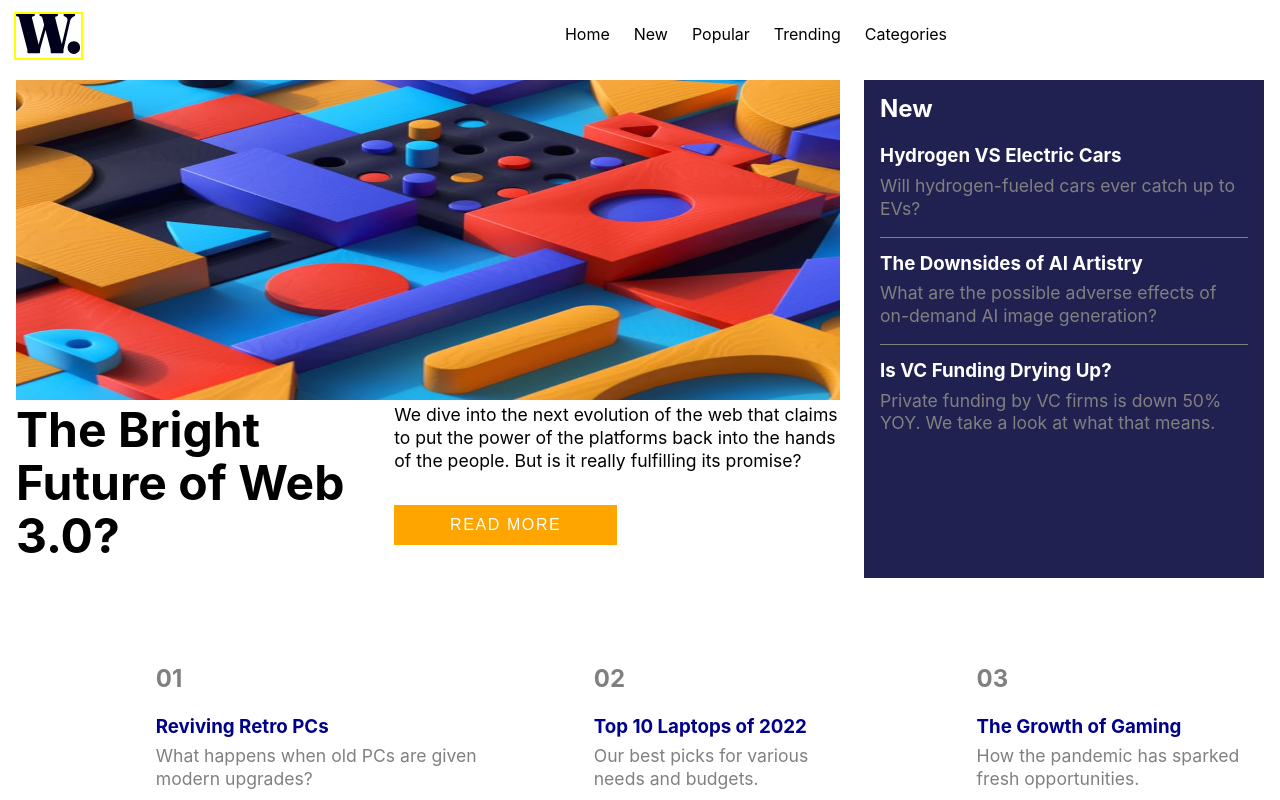
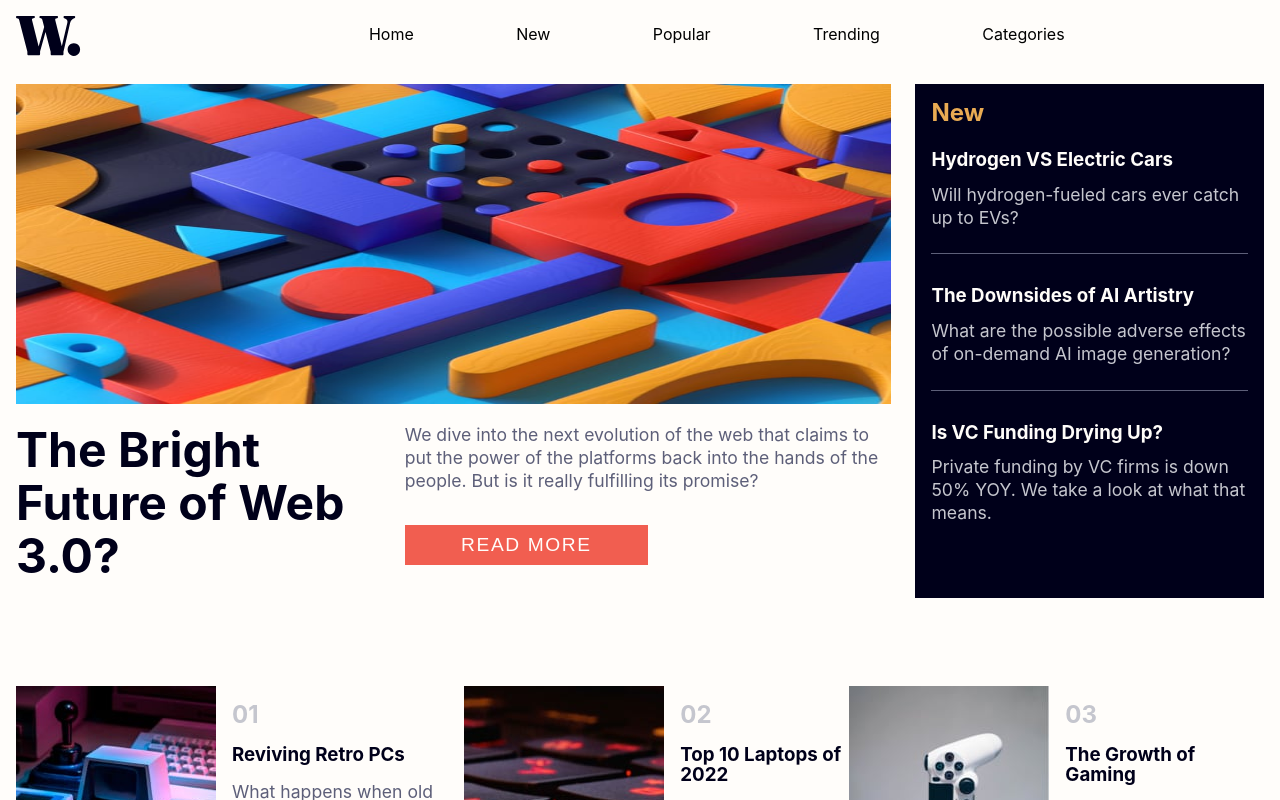
Before and after one commit to HassanAkhtar8/news-homepage-react, a React (Create React App) app: page / in a window 1280 px wide. Shown: the top 800 px of the page. Built offline with nearby package versions, Linux system fonts and the light colour scheme.

Commit message:
added styles

```diff
--- a/package.json
+++ b/package.json
@@ -1,5 +1,5 @@
 {
-  "homepage": "https://HassanAkhtar8.github.io/news-homepage-react/",
+  "homepage": "https://HassanAkhtar8.github.io/news-homepage-react",
   "name": "news-homepage",
   "version": "0.1.0",
   "private": true,
--- a/src/App.js
+++ b/src/App.js
@@ -1,5 +1,3 @@
-//import logo from './logo.svg';
-//import './App.css';
 import Header from './components/Header';
 import Frame from './components/Frame';
 import './components/scss/input.css';
--- a/src/components/Frame.js
+++ b/src/components/Frame.js
@@ -1,7 +1,7 @@
 import frames from './assets/images/image-web-3-mobile.jpg';
 function Frame (){
     return(
-        <div class="web">
+        <div className="web">
 
     <img className='main-frame' src={frames} aria-hidden="true" alt='mainFrame'/>
     <div className='flex'>
--- a/src/components/Nav.js
+++ b/src/components/Nav.js
@@ -1,7 +1,6 @@
 import React from "react";
 function Nav(props){
     return(
-        //added commit
         <nav id="desktop" className={`slide ${props.active? "slider" : "" }`} >
             <ul>
             <li>Home</li>
--- a/src/components/scss/input.css
+++ b/src/components/scss/input.css
@@ -34,22 +34,42 @@ Weights: 400, 700, 800
 body {
   box-sizing: border-box;
   min-height: 100vh;
-  display: flex;
-  align-content: center;
-  justify-content: center;
   margin: 1rem;
+  background-color: hsl(36, 100%, 99%);
+}
+
+#root {
+  display: grid;
+  height: 100%;
+  grid-template-areas: "head head head head" "main main main main" "main main main main" "side side side side" "foot foot foot foot";
+}
+
+.menu-bar {
+  grid-area: head;
+}
+
+.web {
+  grid-area: main;
+}
+
+.new-dark {
+  grid-area: side;
+}
+
+.count {
+  grid-area: foot;
 }
 
 ul {
   list-style: none;
 }
+ul li:hover {
+  color: hsl(5, 85%, 63%);
+  cursor: pointer;
+}
 
 .logo {
   width: auto;
-}
-
-.hidden {
-  display: none;
 }
 
 .logo-container {
@@ -64,6 +84,7 @@ ul {
 }
 
 h1 {
+  color: hsl(240, 100%, 5%);
   font-size: 3rem;
   font-size: 900;
   margin-bottom: 1rem;
@@ -72,69 +93,78 @@ h1 {
 p {
   font-size: 1.1rem;
   line-height: 1.3;
+  color: hsl(236, 13%, 42%);
 }
 
 .btn {
   width: 50%;
   height: 2.5rem;
   border: none;
-  background-color: orange;
+  background-color: hsl(5, 85%, 63%);
   letter-spacing: 0.1rem;
-  font-size: 1rem;
-  color: white;
+  font-size: 1.2rem;
+  color: hsl(36, 100%, 99%);
   margin: 2rem 0;
   cursor: pointer;
 }
 
-h2 {
-  margin-bottom: 1.5rem;
+.btn:hover {
+  background-color: hsl(240, 100%, 5%);
 }
 
 .new-dark {
-  color: white;
+  background-color: hsl(240, 100%, 5%);
+  color: hsl(36, 100%, 99%);
   padding: 1rem;
-  background-color: rgb(33, 33, 81);
 }
 .new-dark p {
-  color: gray;
+  color: hsl(233, 8%, 79%);
 }
 .new-dark .new-child {
-  margin-bottom: 1rem;
+  margin-bottom: 2rem;
 }
 .new-dark .new-child p {
-  margin-bottom: 1rem;
+  margin-bottom: 1.5rem;
 }
 .new-dark .new-child .line {
   width: 100%;
   height: 1px;
-  background-color: gray;
+  background-color: hsl(236, 13%, 42%);
+}
+.new-dark h2 {
+  color: hsl(35, 77%, 62%);
+  margin-bottom: 1.5rem;
+}
+.new-dark h3:hover {
+  color: hsl(35, 77%, 62%);
 }
 
 h3 {
-  margin-bottom: 0.5rem;
+  margin-bottom: 0.8rem;
 }
 
 .count {
-  height: 2rem;
   margin-top: 4rem;
 }
 .count h2 {
-  color: gray;
+  color: hsl(233, 8%, 79%);
+  margin-bottom: 1rem;
+  margin-top: 1rem;
 }
 .count h3 {
-  color: darkblue;
+  color: hsl(240, 100%, 5%);
+}
+.count h3:hover {
+  color: hsl(5, 85%, 63%);
 }
 .count p {
-  color: gray;
+  color: hsl(236, 13%, 42%);
+  line-height: 1.8rem;
 }
 .count .count-child {
   display: flex;
-  justify-content: space-between;
+  gap: 1rem;
   margin-bottom: 2rem;
-}
-.count .count-child .count-img {
-  width: 40%;
-  margin-right: 1rem;
 }
 
 .nav-icon {
@@ -154,7 +184,7 @@ ul li {
 
 .slide {
   position: absolute;
-  background-color: white;
+  background-color: hsl(36, 100%, 99%);
   top: 0;
   right: 0;
   width: 80%;
@@ -167,37 +197,34 @@ ul li {
   right: 0;
 }
 
-@media screen and (min-width: 40em) {
+@media screen and (min-width: 45em) {
   #root {
-    display: grid;
-    height: 100%;
-    grid-template-columns: repeat(3, 1fr);
-    grid-template-rows: 2.5em 1fr 1fr;
-    grid-auto-rows: minmax(15em, 20em);
-    gap: 1.5rem;
-  }
-  .menu-bar {
-    grid-column: 1/-1;
-    display: flex;
-    align-items: center;
-  }
-  .web {
-    grid-column: 1/3;
+    grid-template-areas: "head head head head" "main main main main" "foot foot side side" "foot foot side side";
   }
   .web .flex {
+    margin-top: 1rem;
     display: flex;
   }
   .web .flex .btn-container {
     width: 100%;
   }
-  .new-dark {
-    grid-column: 3/-1;
+}
+@media screen and (min-width: 70em) {
+  #root {
+    grid-template-areas: "head head head head " "main main main side" "main main main side" "foot foot foot foot";
+    gap: 1.5rem;
+  }
+  .menu-bar {
+    display: flex;
+    align-items: center;
+  }
+  .web .flex .btn-container .btn {
+    width: 50%;
   }
   .new-dark .main-frame {
     width: 100%;
   }
   .count {
-    grid-column: 1/-1;
     display: flex;
   }
   .logo-container {
@@ -208,7 +235,9 @@ ul li {
     height: auto;
     margin-right: 2rem;
     margin-right: auto;
-    outline: 2px solid yellow;
+  }
+  .btn {
+    width: 100%;
   }
   ul {
     display: flex;
@@ -218,7 +247,7 @@ ul li {
   }
   ul li {
     padding: 0;
-    margin-right: 1.5rem;
+    margin-right: 10%;
   }
   .slide {
     background-color: transparent;
@@ -226,34 +255,7 @@ ul li {
     right: 0;
     height: auto;
   }
-  #desktop {
-    display: inline-block;
-  }
   .nav-icon {
     display: none;
   }
-  /*
-
-  .main-frame{
-   grid-area: b;
-  }
-  .new-dark{
-   grid-area: c;
-  }
-  h1{
-   grid-area: d;
-  }
-  .btn-container{
-   grid-area: e;
-  }
-  .one{
-   grid-area: f;
-  }
-  .two{
-   grid-area: g;
-  }
-  .three{
-   grid-area: h;
-  }
-  */
 }/*# sourceMappingURL=input.css.map */
--- a/src/components/scss/input.scss
+++ b/src/components/scss/input.scss
@@ -4,33 +4,57 @@
 body{
     box-sizing: border-box;
     min-height: 100vh;
-    //background-position: center;
-    //background-size: cover;
-    display: flex;
-    align-content: center;
-    justify-content: center;
     margin: 1rem;
+    background-color: u.$soft-white;
+}
+#root{
+    display: grid;
+    height: 100%;
+    grid-template-areas:
+    "head head head head"
+    "main main main main"
+    "main main main main"
+    "side side side side"
+    "foot foot foot foot";
+}
+.menu-bar{
+    grid-area: head;
+}
+.web{
+    grid-area: main;
+}
+.new-dark{
+    grid-area: side;
+}
+.count{
+    grid-area: foot;
 }
 ul{
     list-style: none;
+    li:hover{
+        color: u.$soft-red;
+        cursor: pointer;
+    }
 }
 .logo{
     width: auto;
 }
-.hidden{
+//.hidden{
     //visibility: hidden;
-    display: none;
-}
+   // display: none;
+//}
 .logo-container{
     display: flex;
     justify-content: space-between;
     margin-bottom: 2rem;
 }
+
 .main-frame{
     width: 100%;
     height: 20em;
 }
 h1{
+    color: u.$very-dark-blue;
     font-size: 3rem;
     font-size: 900;
     margin-bottom: 1rem;
@@ -38,69 +62,81 @@ h1{
 p{
     font-size: 1.1rem;
     line-height: 1.3;
+    color: u.$dark-gray-blue;
 }
 .btn{
     width: 50%;
     height: 2.5rem;
     border: none;
-    background-color: orange;
+    background-color: u.$soft-red;
     letter-spacing: 0.1rem;
-    font-size: 1rem;
-    color: white;
+    font-size: 1.2rem;
+    color: u.$soft-white;
     margin: 2rem 0;
     cursor: pointer;
 }
-h2{
-    margin-bottom: 1.5rem;
+.btn:hover{
+    background-color: u.$very-dark-blue;
 }
 .new-dark{
-    color: white;
+    background-color: u.$very-dark-blue;
+    color: u.$soft-white;
     p{
-        color: gray;
+        color: u.$grayish-blue;
     }
     padding: 1rem;
-    background-color: rgb(33, 33, 81);
     .new-child{
-        margin-bottom: 1rem;
+        margin-bottom: 2rem;
         p{
-            margin-bottom: 1rem;
+            margin-bottom: 1.5rem;
         }
         .line{
             width: 100%;
             height: 1px;
-            background-color: gray;
+            background-color: u.$dark-gray-blue;
         }
+    }
+    h2{
+        color: u.$soft-orange;
+        margin-bottom: 1.5rem;
+    }
+    h3:hover{
+        color: u.$soft-orange;
     }
 }
 h3{
-    margin-bottom: 0.5rem;
+    margin-bottom: 0.8rem;
 }
 .count{
-    height: 2rem;
+    //height: 2rem;
     margin-top: 4rem;
+    //margin-bottom: 10rem;
     h2{
-        color: gray;
+        color: u.$grayish-blue;
+        margin-bottom: 1rem;
+        margin-top: 1rem;
     }
     h3{
-        color: darkblue;
+        color: u.$very-dark-blue;
+    }
+    h3:hover{
+        color: u.$soft-red;
     }
     p{
-        color: gray;
+        color: u.$dark-gray-blue;
+        line-height: 1.8rem;
     }
     .count-child{
         display: flex;
-        justify-content: space-between;
+        gap: 1rem;
         margin-bottom: 2rem;
-        .count-img{
-            width: 40%;
-            margin-right: 1rem;
-        }
     }
 }
 .nav-icon{
     z-index: 999;
     cursor: pointer;
 }
+
 //navbar styles
 
 
@@ -115,7 +151,7 @@ ul{
 }
 .slide{
     position: absolute;
-    background-color: white;
+    background-color: u.$soft-white;
     top: 0;
     right: 0;
     width: 80%;
@@ -126,48 +162,57 @@ ul{
 .slider{
     right: 0;
 }
-
-@media screen and (min-width: 40em) {
+@media screen and (min-width: 45em) {
     #root{
-        display: grid;
-        height: 100%;
-        grid-template-columns: repeat(3, 1fr);
-        grid-template-rows: 2.5em 1fr 1fr;
-        grid-auto-rows: minmax(15em, 20em);
+        grid-template-areas:
+        "head head head head"
+        "main main main main"
+        "foot foot side side"
+        "foot foot side side";
+    }
+    .web{
+        //grid-column: 1/3;
+       .flex{
+        margin-top: 1rem;
+           display: flex;
+           .btn-container{
+               width: 100%;
+           }
+       }
+   }
+}
+@media screen and (min-width: 70em) {
+    #root{
+        grid-template-areas:
+        "head head head head "
+        "main main main side"
+        "main main main side"
+        "foot foot foot foot";
         gap: 1.5rem;
-   // grid-template-areas:
-   //     "a a a"
-   //     "b b c"
-   //     "d e c"
-   //     "f g h";
     }
 .menu-bar{
-    grid-column: 1/-1;
+    //grid-column: 1/-1;
     display: flex;
     align-items: center;
 }
 .web{
-     grid-column: 1/3;
-    // grid-row: 2/4;
-    .flex{
-        display: flex;
-        .btn-container{
-            width: 100%;
-        }
-    }
+   .flex{
+       .btn-container{
+           .btn{
+            width: 50%;
+           }
+       }
+   }
 }
 
-   //.nav-container{
-   // display: flex;
-   //}
   .new-dark{
     .main-frame{
         width: 100%;
     }
-    grid-column: 3/-1;
+   // grid-column: 3/-1;
   }
   .count{
-    grid-column: 1/-1;
+    //grid-column: 1/-1;
     display: flex;
   }
    .logo-container{
@@ -177,27 +222,22 @@ ul{
     height: auto;
     margin-right: 2rem;
     margin-right: auto;
-    outline: 2px solid yellow;
+    //outline: 2px solid yellow;
    }
-
-    //nav{
-    // outline: 2px solid red;
-    //height: 2rem;
-    //}
-
-
+    .btn{
+        width: 100%;
+    }
 
    ul{
     //border: 2px solid green;
     display: flex;
     flex-direction: row;
     justify-content: center;
-    //align-items: center;
 
     margin-top: 1.5rem;
     li{
         padding: 0;
-        margin-right: 1.5rem;
+        margin-right: 10%;
     }
    }
    .slide{
@@ -206,41 +246,8 @@ ul{
     right: 0;
     height: auto;
    }
-   #desktop{
-    display: inline-block;
-
-    //width: max-content;
-    //height: auto;
-    //right: 0;
-   }
     .nav-icon{
         display: none;
     }
-    //.menu-bar{
-        //grid-area: a;
-     //  }
-    /*
 
-   .main-frame{
-    grid-area: b;
-   }
-   .new-dark{
-    grid-area: c;
-   }
-   h1{
-    grid-area: d;
-   }
-   .btn-container{
-    grid-area: e;
-   }
-   .one{
-    grid-area: f;
-   }
-   .two{
-    grid-area: g;
-   }
-   .three{
-    grid-area: h;
-   }
-   */
 }
```
Also changed, not shown: src/components/index.html (deleted, +0 -154 lines), 1 other file (tests, documents, lock files or other folders).
